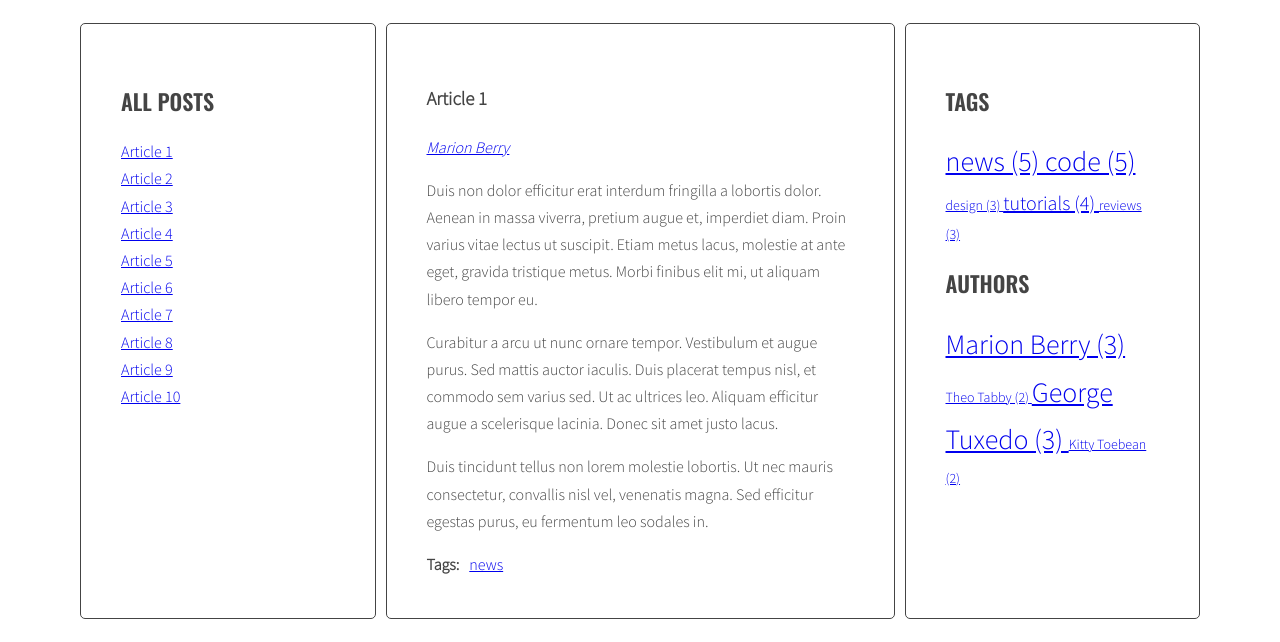
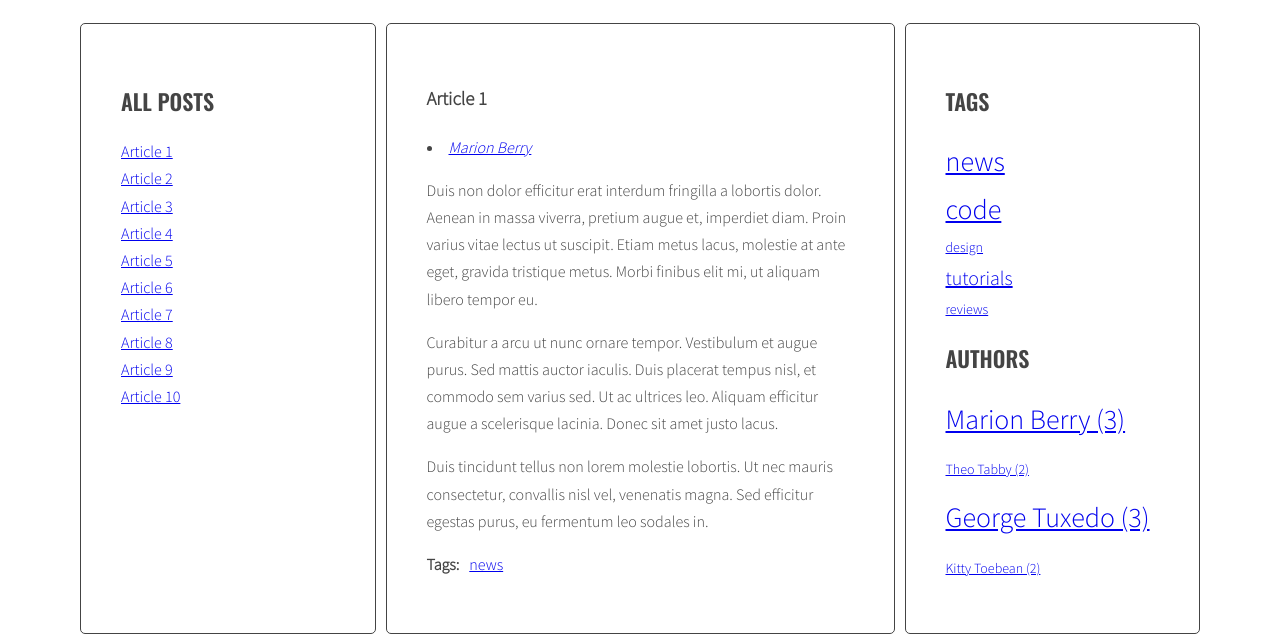
Before and after one commit to MateuszMyszke/javascript-blog, a website: page index.html in a window 1280 px wide. Shown: the part 220-862 px from the top of the page. Drawn offline with nearby package versions, Linux system fonts and the light colour scheme.

Commit message:
Add handlebars template

```diff
--- a/index.html
+++ b/index.html
@@ -230,6 +230,27 @@
               </main>
             </div>
           </div>
+        <script src="https://cdnjs.cloudflare.com/ajax/libs/handlebars.js/4.1.0/handlebars.min.js"></script>
+        <script id="template-article-link" type="text/x-handlebars-template">
+          <li><a href="#{{ id }}"><span>{{ title }}</span></a></li>
+        </script>
+        <script id="template-author-link" type="text/x-handlebars-template">
+          <li><a href="#author-{{ id }}"><span>{{ title }}</span></a></li>
+        </script>
+        <script id="template-tag-link" type="text/x-handlebars-template">
+          <li><a href="#tag-{{ id }}"><span>{{ title }}</span></a></li>
+        </script>
+        <script id="template-tag-cloud-link" type="text/x-handlebars-template">
+          {{#each tags}}
+          <li><a href="#tag-{{ tag }}" class="tag-size-{{ className }}">{{ tag }}</a></li>
+          {{/each}}
+        </script>
+        <script id="template-author-list-link"  type="text/x-handlebars-template">
+          {{#each authors}}
+          <li><a href="#author-{{ author }}" class="tag-size-{{ className }}">{{ author }} ({{ count }})</a></li>
+          {{/each}}
+        </script>
+
         <script src="js/script.js"></script>
     </body>
 </html>
--- a/js/script.js
+++ b/js/script.js
@@ -27,6 +27,13 @@ const titleClickHandler = function(event){
   /* add class 'active' to the correct article */
   targetArticle.classList.add('active');
 };
+const templates = {
+  articleLink: Handlebars.compile(document.querySelector('#template-article-link').innerHTML),
+  authorLink: Handlebars.compile(document.querySelector('#template-author-link').innerHTML),
+  tagLink: Handlebars.compile(document.querySelector('#template-tag-link').innerHTML),
+  tagCloudLink: Handlebars.compile(document.querySelector('#template-tag-cloud-link').innerHTML),
+  authorListLink: Handlebars.compile(document.querySelector('#template-author-list-link').innerHTML)
+}
 
 const optArticleSelector = '.post',
   optTitleSelector = '.post-title',
@@ -61,7 +68,8 @@ function generateTitleLinks(customSelector = ''){
     /* get the title from the title element */
 
     /* create HTML of the link */
-    const linkHTML = '<li><a href="#' + articleId +'"><span>'+ articleTitle +'</span></a></li>';
+    const linkHTMLData = {id: articleId, title: articleTitle};
+    const linkHTML = templates.articleLink(linkHTMLData);
     /* insert link into titleList */
     html = html + linkHTML;
   }
@@ -118,9 +126,11 @@ function generateTags(){
     /* START LOOP: for each tag */
     for(let tag of articleTagsArray) {
     /* generate HTML of the link */
-      const tagHTML = '<li><a href="#tag' + tag + '">'+ tag +'</a></li>';
+
+      const linkHTMLData = {id: tag, title: tag};
+      const linkHTML = templates.tagLink(linkHTMLData);
       /* add generated code to html variable */
-      html = html + tagHTML+ ' ';
+      html = html + linkHTML + ' ';
       /* [NEW] check if this link is NOT already in allTags */
       if(!allTags[tag]){
         /* [NEW] add generated code to allTags array */
@@ -145,17 +155,21 @@ function generateTags(){
   console.log('tagsParams:', tagsParams);
 
   /* [NEW] create variable for all links HTML code */
-  let allTagsHTML = '';
+  const allTagsData = {tags: []};
 
   /* [NEW] START LOOP: for each tag in allTags: */
   for(let tag in allTags){
     /* [NEW] generate code of a link and add it to allTagsHTML */
-    allTagsHTML += '<a href="#tag-' + tag + '" class="' + optCloudClassPrefix + calculateTagClass(allTags[tag], tagsParams) + '">' + tag + ' (' + allTags[tag] + ') ' + '</a>';
+    allTagsData.tags.push({
+      tag: tag,
+      count: allTags[tag],
+      className: calculateTagClass(allTags[tag], tagsParams)
+    });
   }
   /* [NEW] END LOOP: for each tag in allTags: */
 
   /*[NEW] add HTML from allTagsHTML to tagList */
-  tagList.innerHTML = allTagsHTML;
+  tagList.innerHTML = templates.tagCloudLink(allTagsData);
 }
 addClickListenersToTags();
 
@@ -175,9 +189,11 @@ function generateAuthors(){
     const author = article.getAttribute('data-author');
 
     /* generate HTML of the link */
-    const authorHTML = '<p class="post-author"><a href="#author-' + author + '">' + author + '</a></p>';
+
+    const linkHTMLData = {id: author, title: author};
+    const linkHTML = templates.authorLink(linkHTMLData);
     /* add generated code to html variable */
-    html = html + authorHTML;
+    html = html + linkHTML;
     /* [NEW] check if this link is NOT already in allTags */
     if(!allAuthors[author]){
       /* [NEW] add generated code to allTags array */
@@ -193,11 +209,16 @@ function generateAuthors(){
   }
   const authorsList = document.querySelector(optAuthorsListSelector);
   const authorsParams = calculateTagsParams(allAuthors);
-  let allAuthorsHTML = '';
+  let allAuthorsData = {authors: []};
   for(let author in allAuthors){
-    allAuthorsHTML += '<a href="#tag-' + author + '" class="' + optCloudClassPrefix + calculateTagClass(allAuthors[author], authorsParams) + '">' + author + ' (' + allAuthors[author] + ') ' + '</a>';
+    allAuthorsData.authors.push({
+      author: author,
+
+      count: allAuthors[author],
+      className: calculateTagClass(allAuthors[author], authorsParams)
+    });
   }
-  authorsList.innerHTML = allAuthorsHTML;
+  authorsList.innerHTML = templates.authorListLink(allAuthorsData);
 }
 
 generateTags();
```
